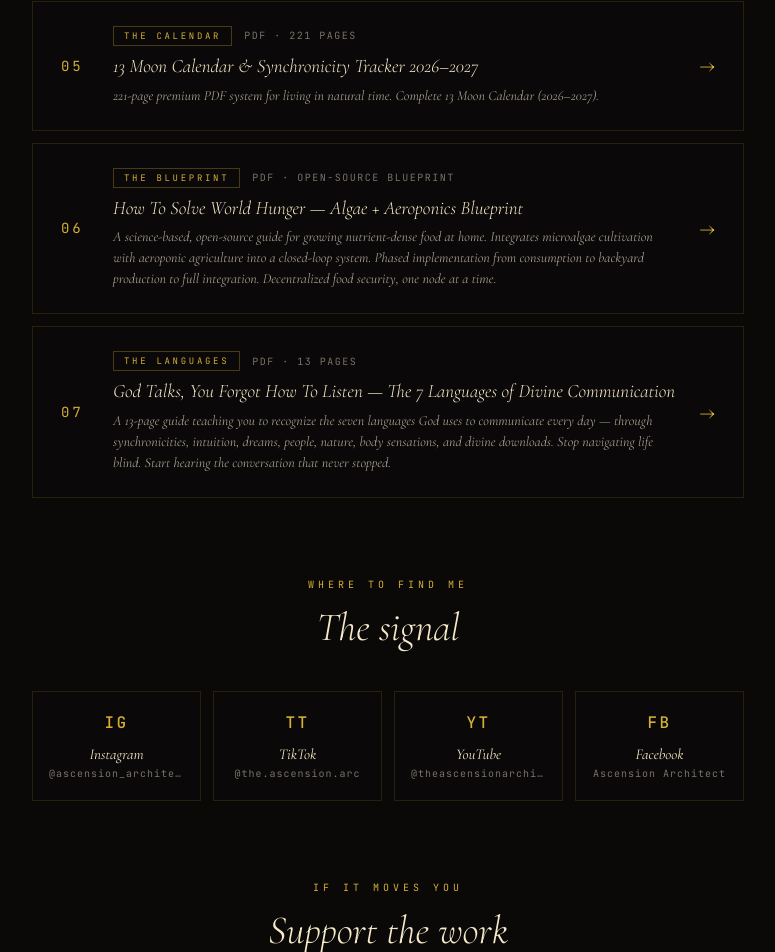
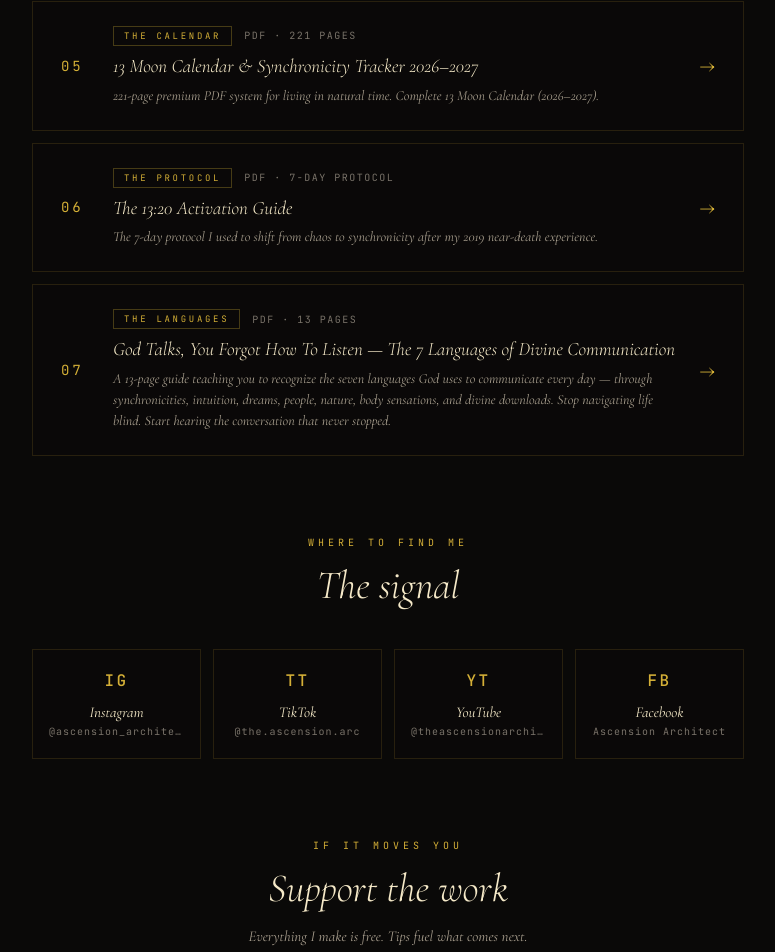
Before and after one commit to AscensionArchitect/Ascensions-Codex, a Next.js app: page / in a window 1280 px wide. Shown: the part 1707-2659 px from the top of the page, without its empty margins (252-1027 px from the left). Built offline with nearby package versions, Linux system fonts and the light colour scheme; no server answers.

Commit message:
Update page.js

```diff
--- a/src/app/page.js
+++ b/src/app/page.js
@@ -54,12 +54,12 @@ const PRODUCTS = [
   },
   {
     id: 6,
-    title: "How To Solve World Hunger — Algae + Aeroponics Blueprint",
+    title: "The 13:20 Activation Guide",
     description:
-      "A science-based, open-source guide for growing nutrient-dense food at home. Integrates microalgae cultivation with aeroponic agriculture into a closed-loop system. Phased implementation from consumption to backyard production to full integration. Decentralized food security, one node at a time.",
-    url: "https://ascensionarchitect.gumroad.com/l/gfzvfx",
-    format: "PDF · Open-source blueprint",
-    label: "The blueprint",
+      "The 7-day protocol I used to shift from chaos to synchronicity after my 2019 near-death experience.",
+    url: "https://ascensionarchitect.gumroad.com/l/qkzksa",
+    format: "PDF · 7-day protocol",
+    label: "The protocol",
   },
   {
     id: 7,
@@ -99,7 +99,7 @@ const SOCIALS = [
   },
 ];
 
-const DISCORD_INVITE = "5qZf8V8ms";
+const DISCORD_INVITE = "gXnEc7zu24";
 const DISCORD_URL = `https://discord.gg/${DISCORD_INVITE}`;
 const BMC_URL = "https://buymeacoffee.com/contactascw";
 const CONTACT_EMAIL = "Contact.ascensionarchitect@gmail.com";
```
